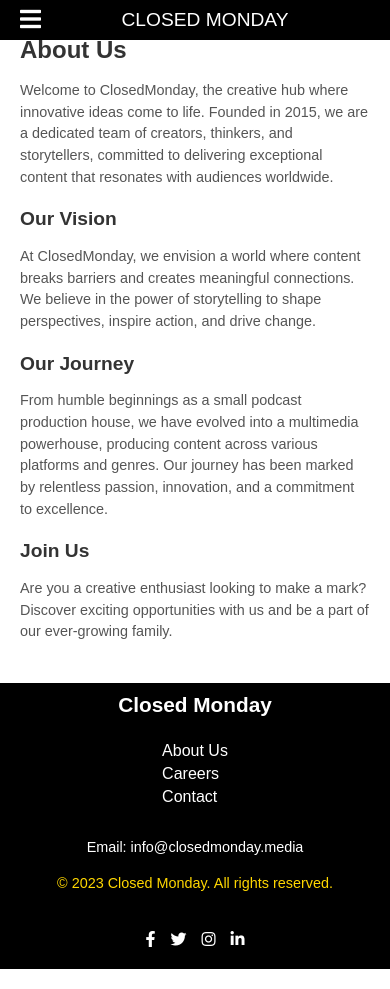
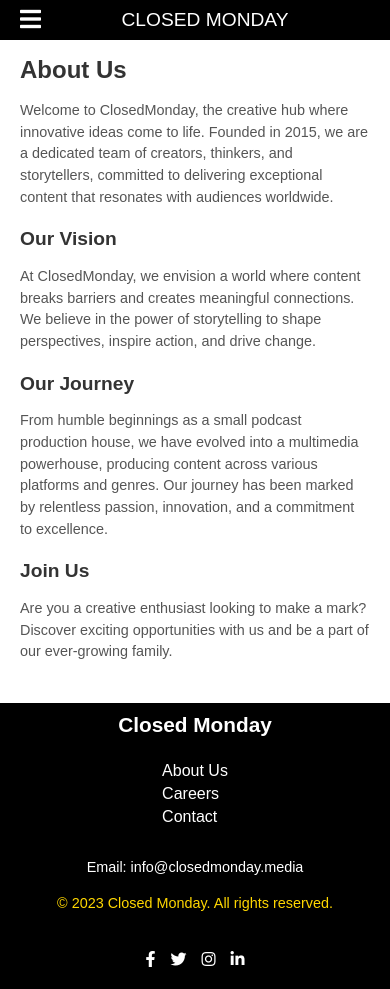
Before and after one commit to pciongoli/closed-monday1, a React (Create React App) app: page /about in a window 390 px wide. Built offline with nearby package versions, Linux system fonts and the light colour scheme; a small style sheet from the web is missing.

Commit message:
minor styling updates

```diff
--- a/src/styles/About.css
+++ b/src/styles/About.css
@@ -22,7 +22,7 @@ p {
 /* Responsive styles for smaller screens */
 @media (max-width: 768px) {
    .about-container {
-      padding: 20px;
+      padding: 40px 20px 20px 20px;
    }
 }
 
--- a/src/styles/Careers.css
+++ b/src/styles/Careers.css
@@ -28,7 +28,7 @@ ul {
 /* Responsive styles for smaller screens */
 @media (max-width: 768px) {
    .careers-container {
-      padding: 20px;
+      padding: 40px 20px 20px 20px;
    }
 }
 
--- a/src/styles/PortfolioPage.css
+++ b/src/styles/PortfolioPage.css
@@ -125,7 +125,7 @@ section h2 {
    }
 
    .project {
-      max-width: 100%;
+      /* max-width: 1; */
       padding: 15px;
    }
 
```
